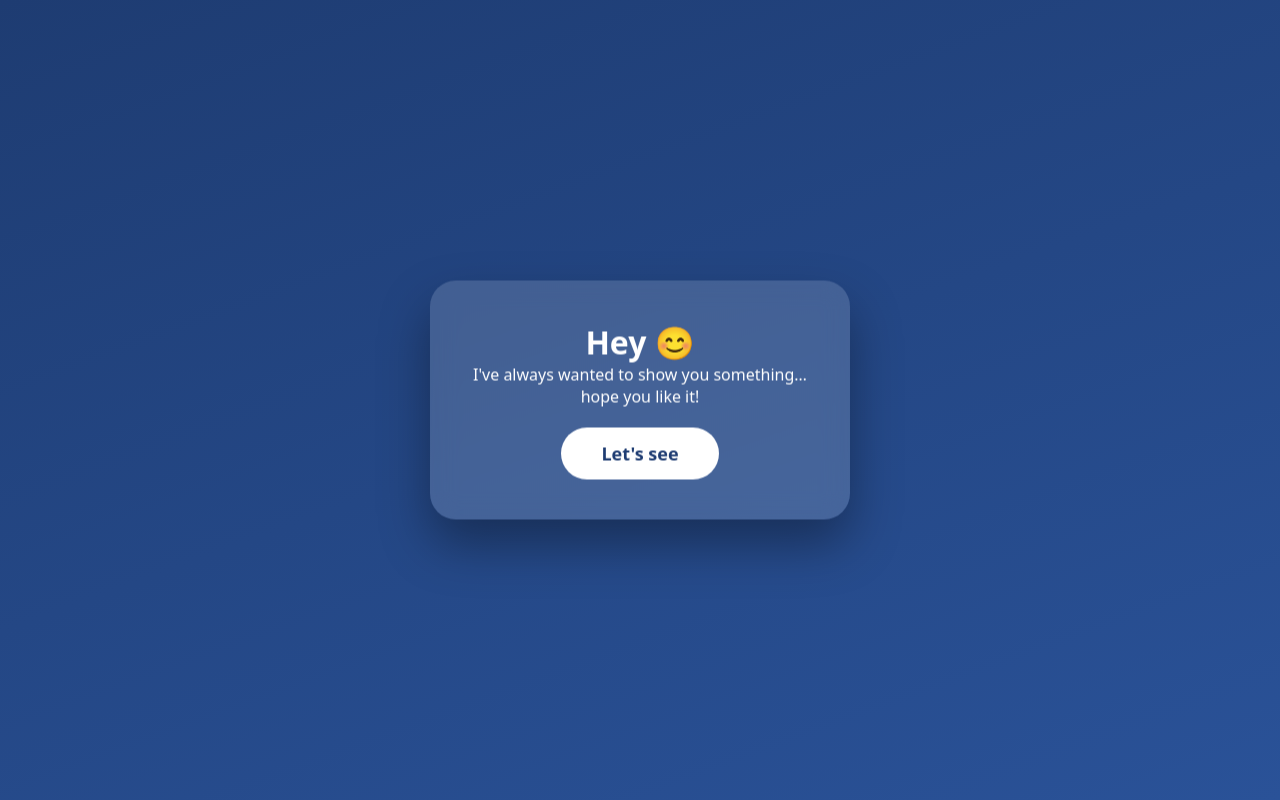
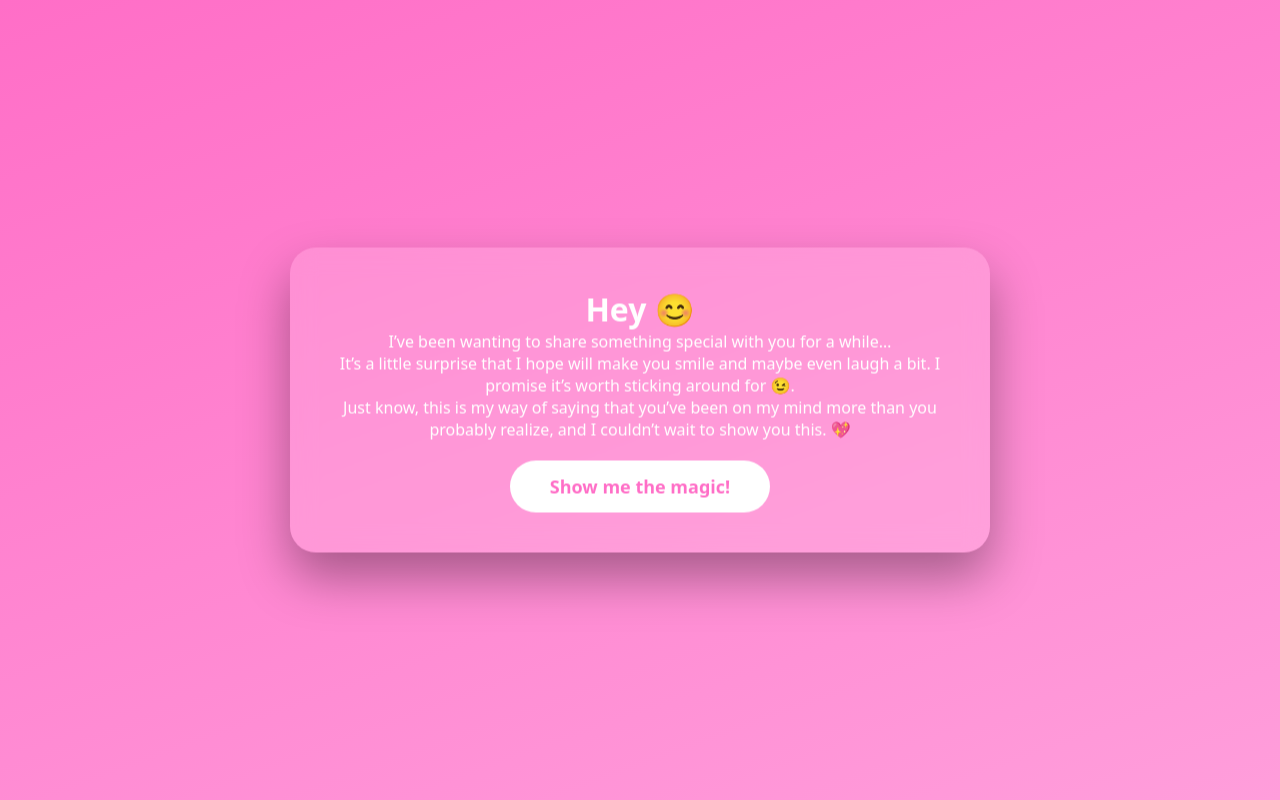
Before and after one commit to CaramelBrownie/Her, a plain HTML site: page January_special/Conf.html in a window 1280 px wide. Drawn offline with Linux system fonts and the light colour scheme.

Commit message:
Update Conf.html

```diff
--- a/January_special/Conf.html
+++ b/January_special/Conf.html
@@ -8,7 +8,7 @@
 
 body {
     height: 100vh;
-    background: linear-gradient(160deg, #1e3c72, #2a5298);
+    background: linear-gradient(160deg, #ff6ec7, #ff9edb);
     overflow: hidden;
     color: white;
 }
@@ -24,7 +24,8 @@ body {
     padding: 40px;
     border-radius: 26px;
     text-align: center;
-    max-width: 420px;
+    width: 90%;          /* Take most of viewport width */
+    max-width: 700px;    /* Don’t exceed 700px */
     box-shadow: 0 25px 50px rgba(0,0,0,0.35);
     z-index: 1000;
 }
@@ -37,8 +38,13 @@ button {
     border-radius:999px;
     cursor:pointer;
     background: white;
-    color: #1e3c72;
+    color: #ff6ec7;
     margin-top: 20px;
+    transition: transform 0.2s;
+}
+
+button:hover {
+    transform: scale(1.05);
 }
 
 .emoji {
@@ -75,7 +81,7 @@ button {
     font-size: 16px;
     font-weight: bold;
     background: white;
-    color: #1e3c72;
+    color: #ff6ec7;
     padding: 10px 20px;
     border-radius: 15px;
     z-index: 300;
@@ -111,8 +117,16 @@ button {
 
 <div class="card" id="intro">
     <h1>Hey 😊</h1>
-    <p>I've always wanted to show you something… hope you like it!</p>
-    <button id="start">Let's see</button>
+    <p>
+        I’ve been wanting to share something special with you for a while…<br>
+        It’s a little surprise that I hope will make you smile and maybe even laugh a bit.
+        I promise it’s worth sticking around for 😉.
+    </p>
+    <p>
+        Just know, this is my way of saying that you’ve been on my mind more than you probably realize,
+        and I couldn’t wait to show you this. 💖
+    </p>
+    <button id="start">Show me the magic!</button>
 </div>
 
 <script>
@@ -156,7 +170,7 @@ startBtn.addEventListener("click", () => {
     intro.style.display = "none";
     music.volume = 0.35;
     music.play().catch(() => {});
-    setInterval(spawnEmoji, 300);
+    setInterval(spawnEmoji, 350);
 });
 
 function spawnEmoji() {
```
